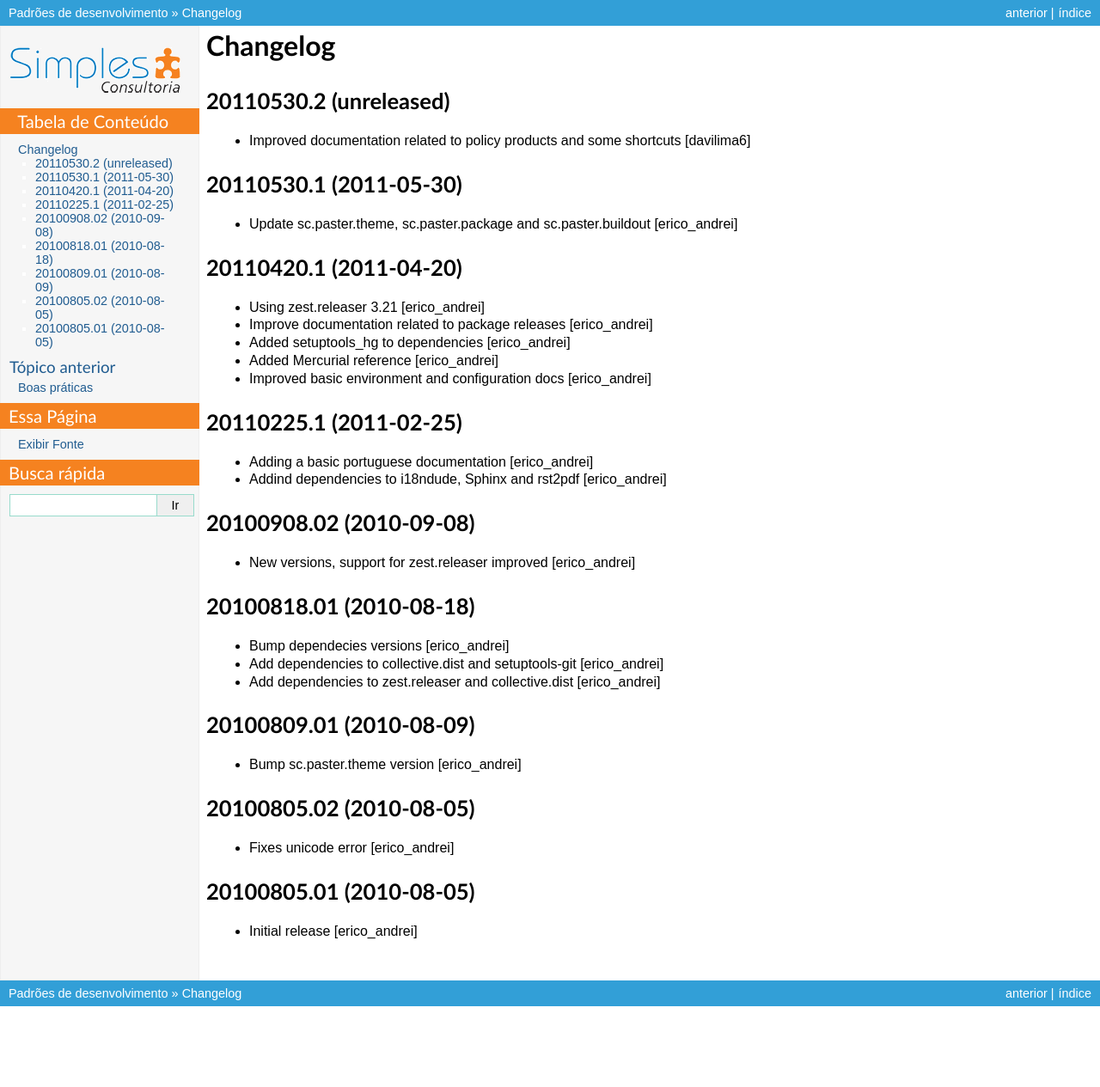
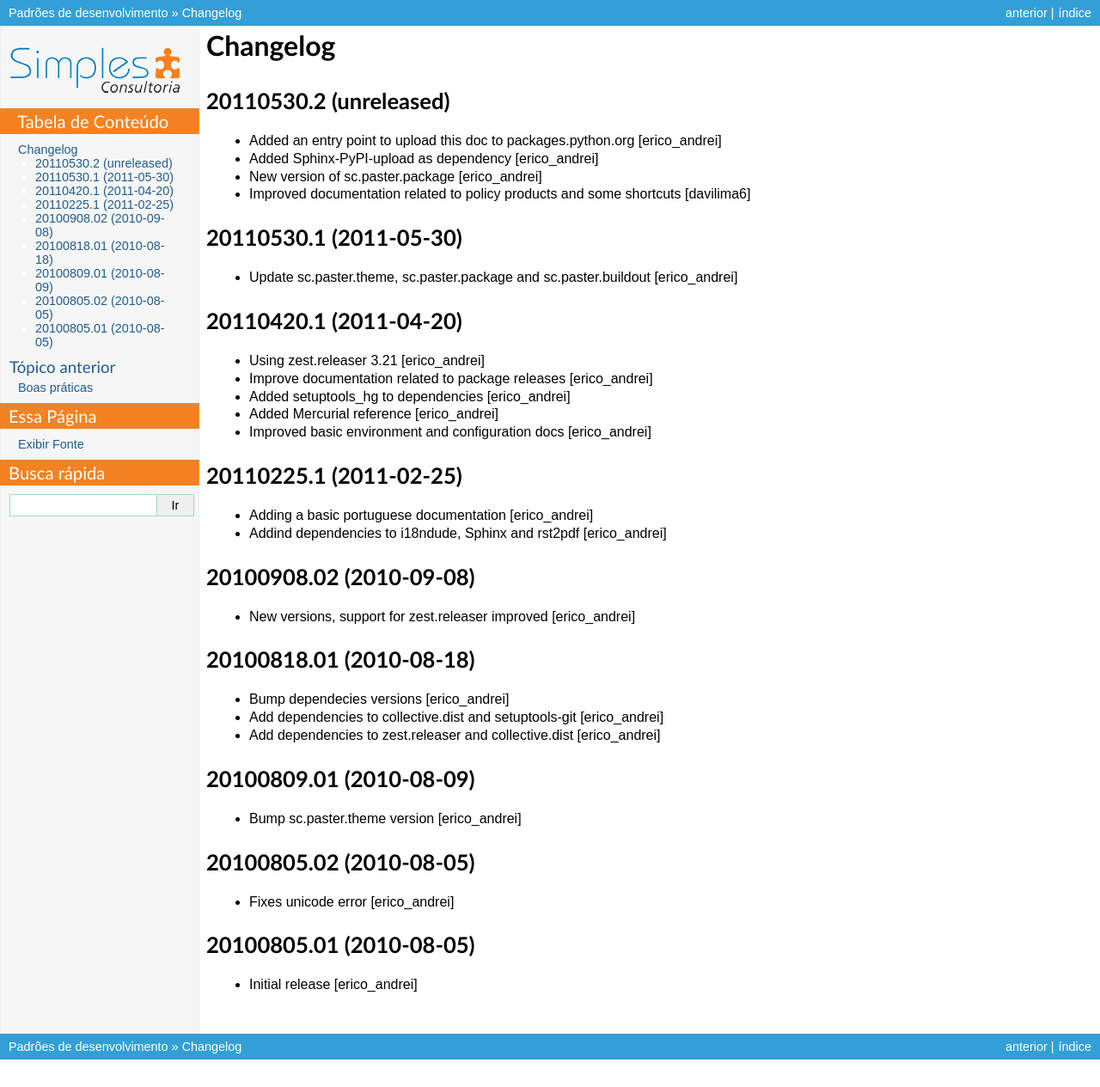
Before and after one commit to simplesconsultoria/sc.dev.core, a Sphinx documentation site: the page built from docs/HISTORY.txt, in a window 1280 px wide. Shown: the whole page at 86% size. Built offline with Sphinx 7.4.7, drawn with Linux system fonts in a browser that asks for light colours; before the commit the page ends 1203 px from its top, so only the background shows below that.

```diff
--- a/docs/HISTORY.txt
+++ b/docs/HISTORY.txt
@@ -4,7 +4,13 @@ Changelog
 20110530.2 (unreleased)
 -----------------------
 
-- Improved documentation related to policy products and some shortcuts [davilima6]
+* Added an entry point to upload this doc to packages.python.org [erico_andrei]
+
+* Added Sphinx-PyPI-upload as dependency [erico_andrei]
+
+* New version of sc.paster.package [erico_andrei]
+
+* Improved documentation related to policy products and some shortcuts [davilima6]
 
 
 20110530.1 (2011-05-30)
```
